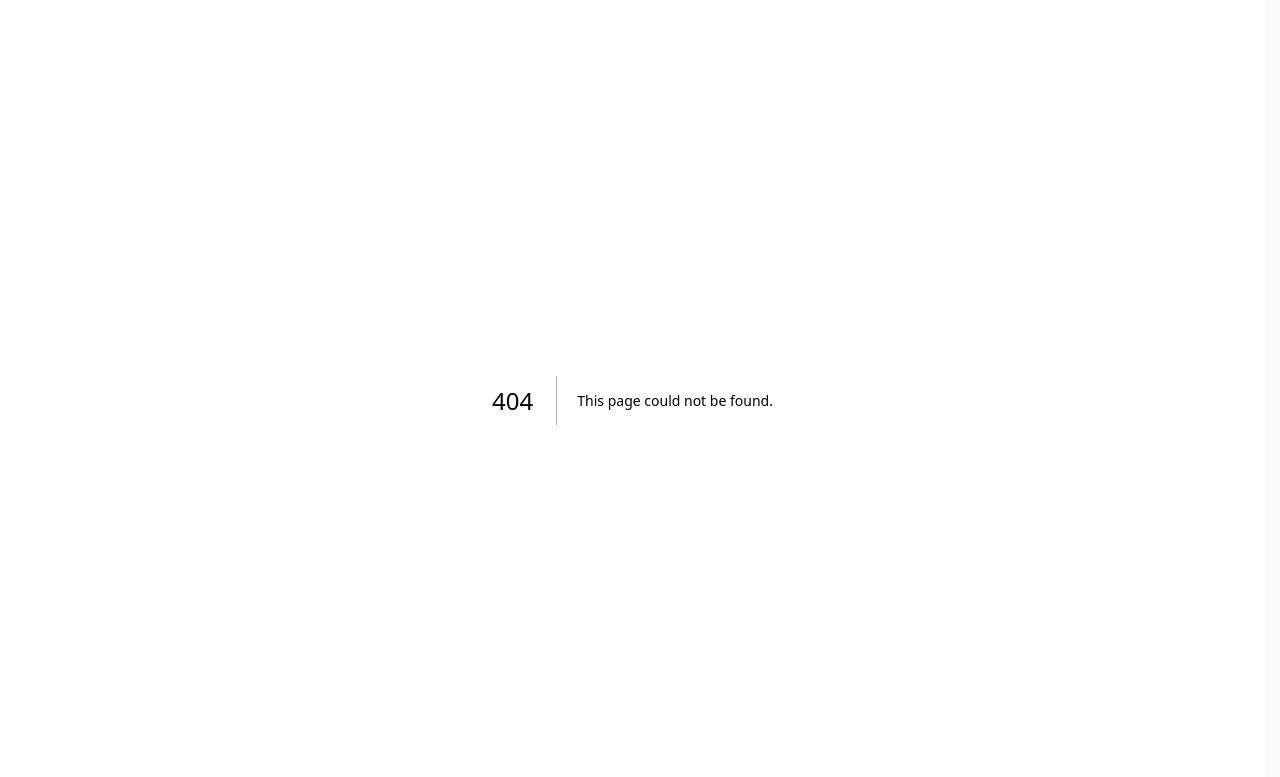
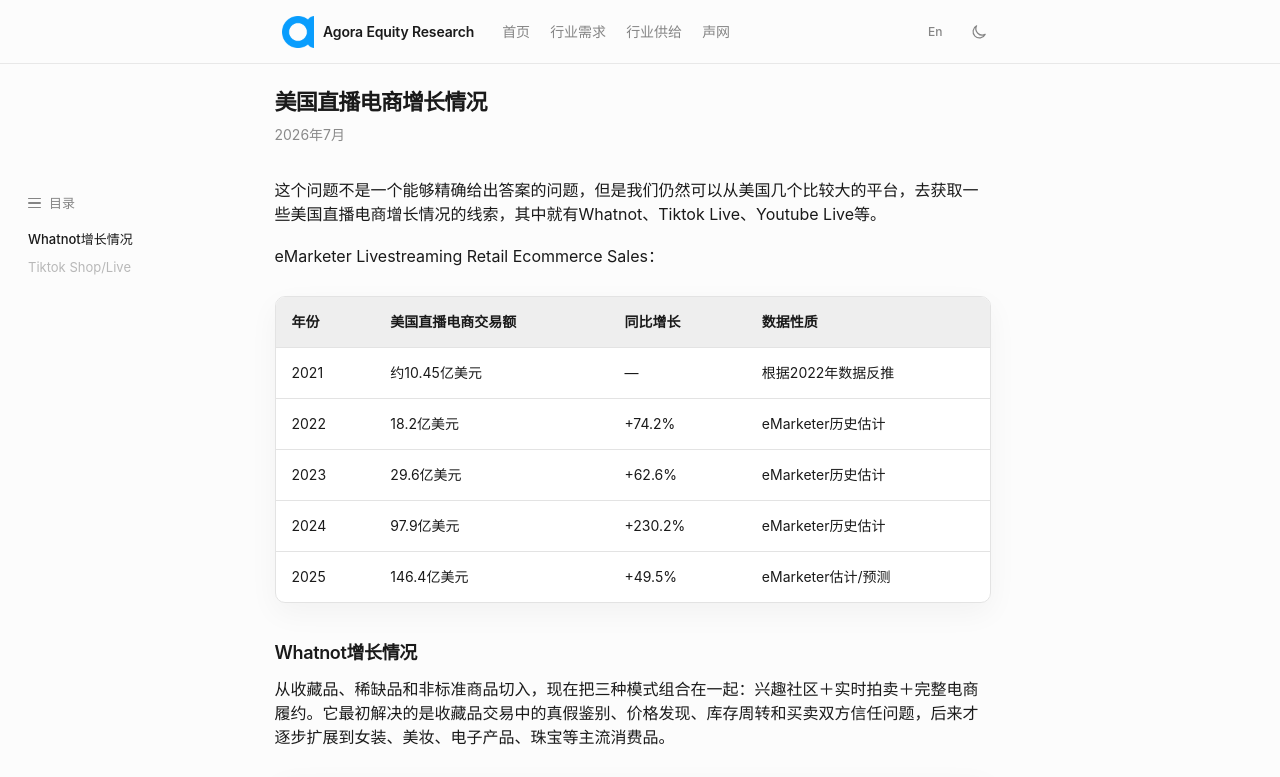
Before and after one commit to zheminlin266/Agora_API_Research, a Next.js app: page /Demand/US_Livestream_Commerce_Growth in a window 1280 px wide. Before the commit this address had no page. Shown: the top 777 px of the page. Built offline with nearby package versions, Linux system fonts and the light colour scheme.

Commit message:
Add U.S. livestream commerce growth article page

```diff
--- /dev/null
+++ b/app/Demand/US_Livestream_Commerce_Growth/page.tsx
@@ -0,0 +1,28 @@
+import { readFile } from "node:fs/promises";
+import path from "node:path";
+import type { Metadata } from "next";
+
+import { LocalizedMarkdownArticle } from "@/components/localized-markdown-article";
+
+export const metadata: Metadata = {
+  title: "美国直播电商增长情况 | Agora Equity Research",
+  description: "美国直播电商市场、Whatnot 与 TikTok Shop/Live 的增长情况。",
+};
+
+export default async function USLivestreamCommerceGrowthPage() {
+  const zhPath = path.join(process.cwd(), "articles", "美国直播电商增长情况.md");
+  const enPath = path.join(process.cwd(), "articles", "U.S. Livestream Commerce Growth.md");
+  const [zhMarkdown, enMarkdown] = await Promise.all([
+    readFile(zhPath, "utf8"),
+    readFile(enPath, "utf8"),
+  ]);
+
+  return (
+    <LocalizedMarkdownArticle
+      enMarkdown={enMarkdown}
+      enTitle="U.S. Livestream Commerce Growth"
+      zhMarkdown={zhMarkdown}
+      zhTitle="美国直播电商增长情况"
+    />
+  );
+}
--- a/components/site-header.tsx
+++ b/components/site-header.tsx
@@ -20,6 +20,7 @@
     home: [],
     demand: [
       { title: "RTC行业需求", href: "/Demand/RTC_industry_demand/" },
+      { title: "美国直播电商增长情况", href: "/Demand/US_Livestream_Commerce_Growth/" },
       { title: "RTC Dev npm Download", href: "/Demand/Dev_npm_downloads/" },
     ],
     supply: [
@@ -36,6 +37,7 @@
     home: [],
     demand: [
       { title: "RTC Industry Demand", href: "/Demand/RTC_industry_demand/" },
+      { title: "U.S. Livestream Commerce Growth", href: "/Demand/US_Livestream_Commerce_Growth/" },
       { title: "RTC Dev npm Download", href: "/Demand/Dev_npm_downloads/" },
     ],
     supply: [
```
